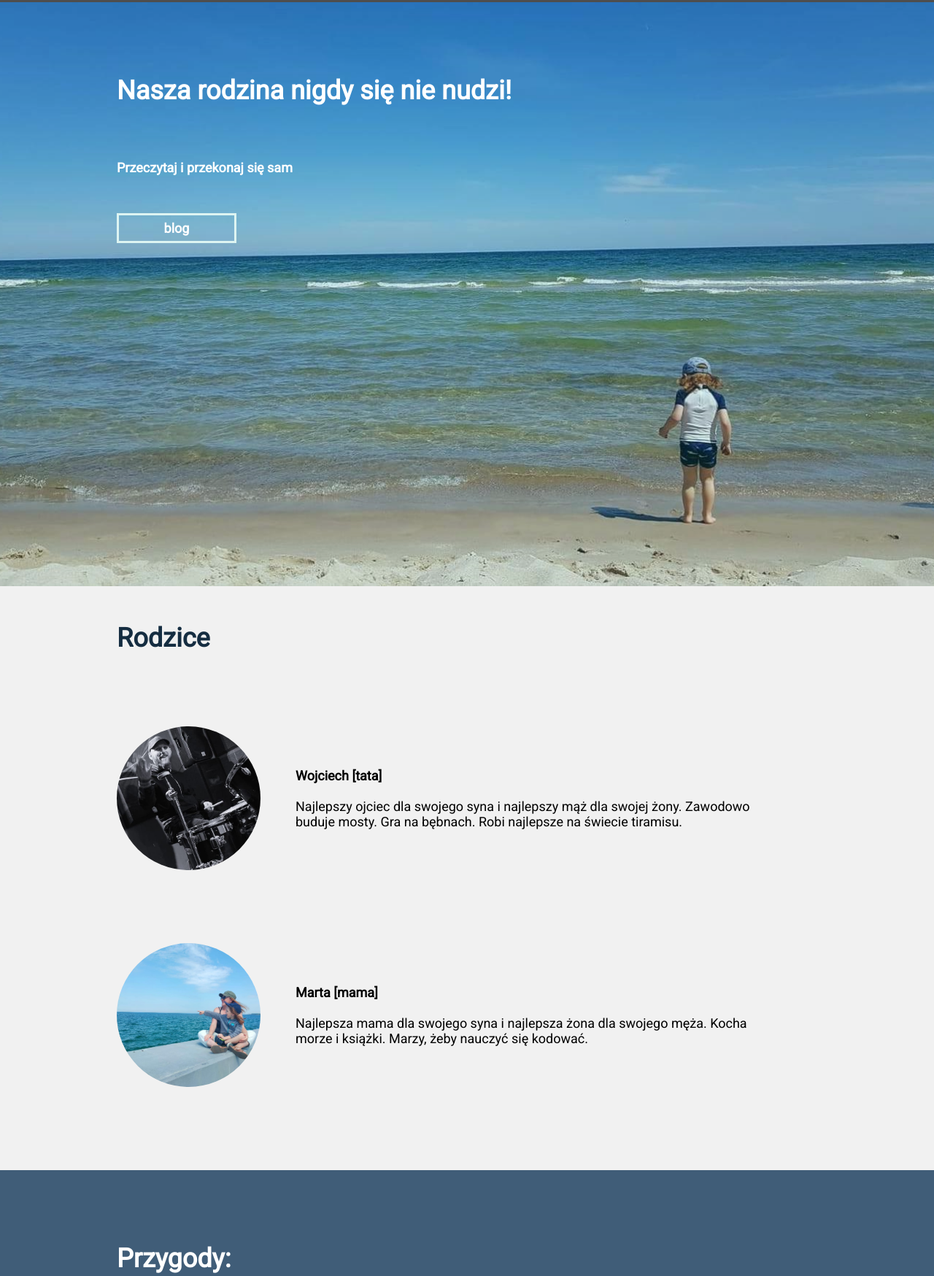
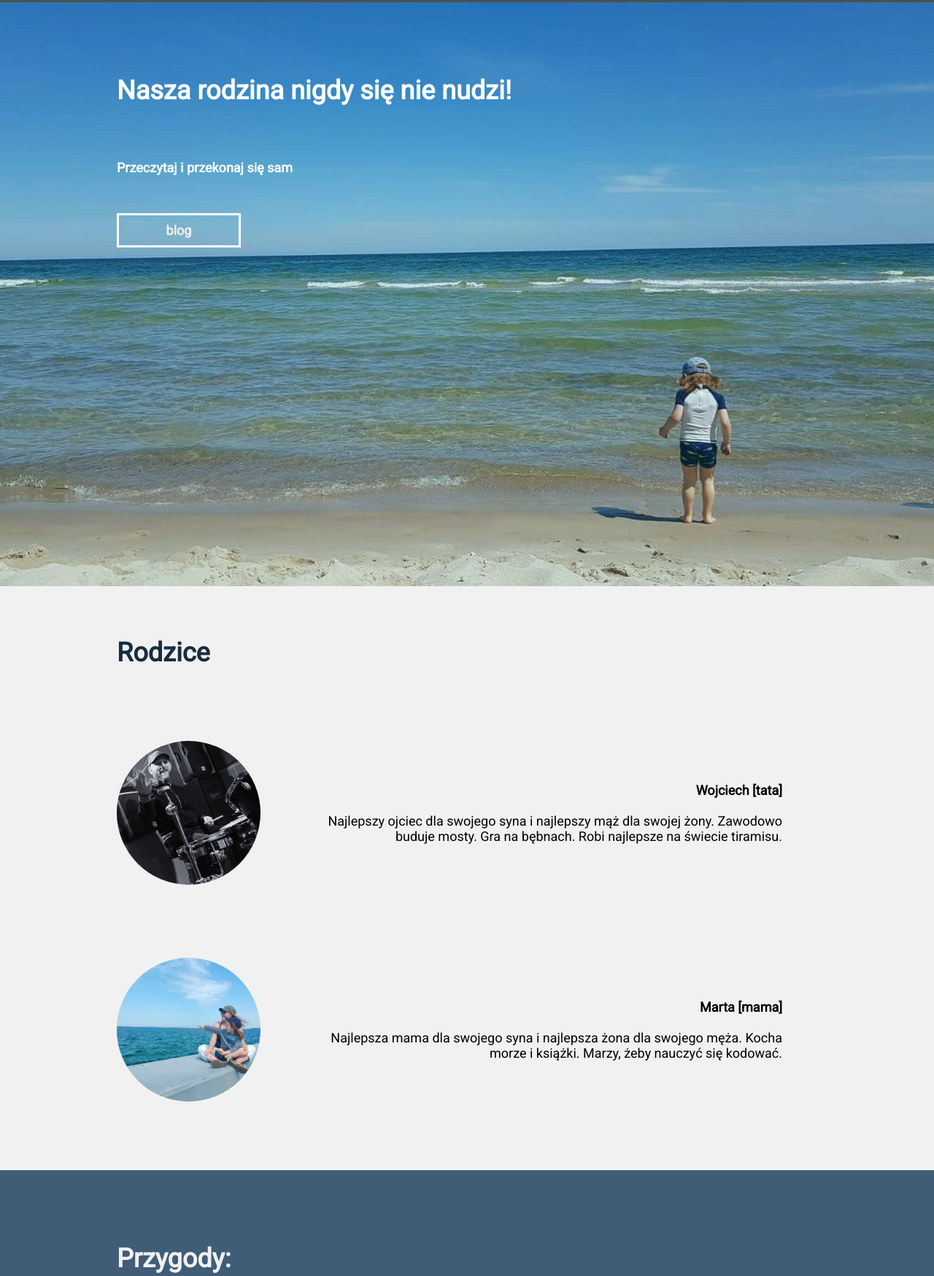
Before and after one commit to MartaPiatek-Bar/HTML-projekt-1, a plain HTML site: page index.html in a window 1280 px wide. Shown: the part 47-1795 px from the top of the page at 73% size. Drawn offline with Linux system fonts and the light colour scheme.

Commit message:
Initial commit

```diff
--- a/index.html
+++ b/index.html
@@ -30,7 +30,7 @@
       <div class="container text">
         <div class="intro">Nasza rodzina nigdy się nie nudzi!</div>
         <div class="slogan">Przeczytaj i przekonaj się sam</div>
-        <div class="button"><span class="offer">blog</span></div>
+        <div class="button offer"><a href="#enter">blog</a></div>
       </div>
     </section>
 
@@ -39,16 +39,16 @@
         <div class="family">
           <div id="onas" class="title">Rodzice</div>
           <div class="person">
-            <div class="picture-dad"></div>
-            <div class="parent">
+            <div class="picture-dad item"></div>
+            <div class="parent item">
               <b>Wojciech [tata]</b><br /><br />Najlepszy ojciec dla swojego
               syna i najlepszy mąż dla swojej żony. Zawodowo buduje mosty. Gra
               na bębnach. Robi najlepsze na świecie tiramisu.
             </div>
           </div>
           <div class="person">
-            <div class="picture-mum"></div>
-            <div class="parent">
+            <div class="picture-mum photo item"></div>
+            <div class="parent item">
               <b>Marta [mama]</b><br /><br />Najlepsza mama dla swojego syna i
               najlepsza żona dla swojego męża. Kocha morze i książki. Marzy,
               żeby nauczyć się kodować.
@@ -60,7 +60,7 @@
 
     <section class="blog">
       <div class="container blog-container">
-        <div id="blog" class="list">Przygody:</div>
+        <div id="blog" class="list"><a name="enter">Przygody:</a></div>
         <div class="adventure-box">
           <div class="adventure">
             <div class="dot"></div>
--- a/styles.css
+++ b/styles.css
@@ -116,17 +116,20 @@ a {
 }
 
 .button {
-  box-sizing: border-box;
   width: 164px;
   height: 40.74px;
   border: 3px solid #ffffff;
   display: flex;
   justify-content: center;
+  align-items: center;
   margin-top: 50px;
+  transition-property: background, color;
+  transition-duration: 1s;
 }
 
-.offer {
-  align-self: center;
+.button:hover {
+background: white;
+color: black;
 }
 
 /* o nas */
@@ -142,7 +145,7 @@ a {
 }
 
 .title {
-  margin-top: 50px;
+  margin-top: 70px;
   font-weight: 700;
   font-size: 36px;
   line-height: 42px;
@@ -180,9 +183,9 @@ a {
   align-self: center;
 }
 
-/* .person:nth-child(even) {
-  .parent: right;
-} */
+.item:nth-child(even) {
+  text-align: right;
+}
 
 /* blog */
 
@@ -217,8 +220,11 @@ a {
   height: 220px;
   background: #f1f1f1;
   display: flex;
-  /* transform: scale(1.05);
-  @keyframes */
+  /* transition-duration: 0,5s; */
+}
+
+.adventure:hover {
+    transform: scale(1.05);
 }
 
 .city {
```
